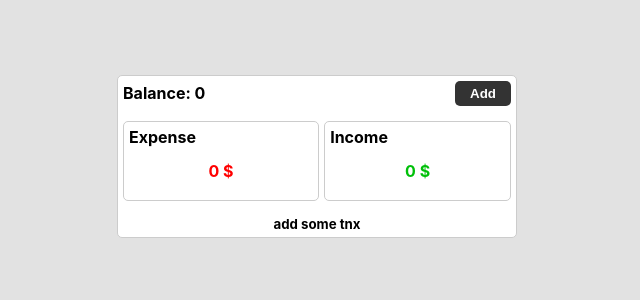
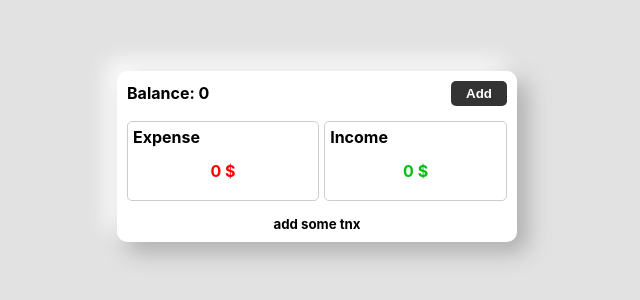
Before and after one commit to armin-bkh/expense-tracker-app-react-js, a React (Create React App) app: page / in a window 1280 px wide. Shown: the part 244-544 px from the top of the page, without its empty margins (323-963 px from the left). Built offline with nearby package versions, Linux system fonts and the light colour scheme.

Commit message:
ui updated (box-shadow ,border)

```diff
--- a/src/Components/App/ExpenseTrackerApp.module.scss
+++ b/src/Components/App/ExpenseTrackerApp.module.scss
@@ -1,7 +1,9 @@
 .appContainer{
     width: 25rem;
     background-color: #fff;
-    padding: 5px;
-    border-radius: 5px;
-    border: 1px #ccc solid;
+    padding: 10px;
+    border-radius: 10px;
+    box-shadow: 10px 10px 22px #70707077,
+                -10px -10px 22px #ffffff;
+    ;
 }
--- a/src/Components/OverView/OverView.module.scss
+++ b/src/Components/OverView/OverView.module.scss
@@ -20,6 +20,7 @@
     .cancel{
         background-color: #fff;
         color: #333333;
+        border: 1px #333333 solid;
     }
 }
 .sumation{
```
